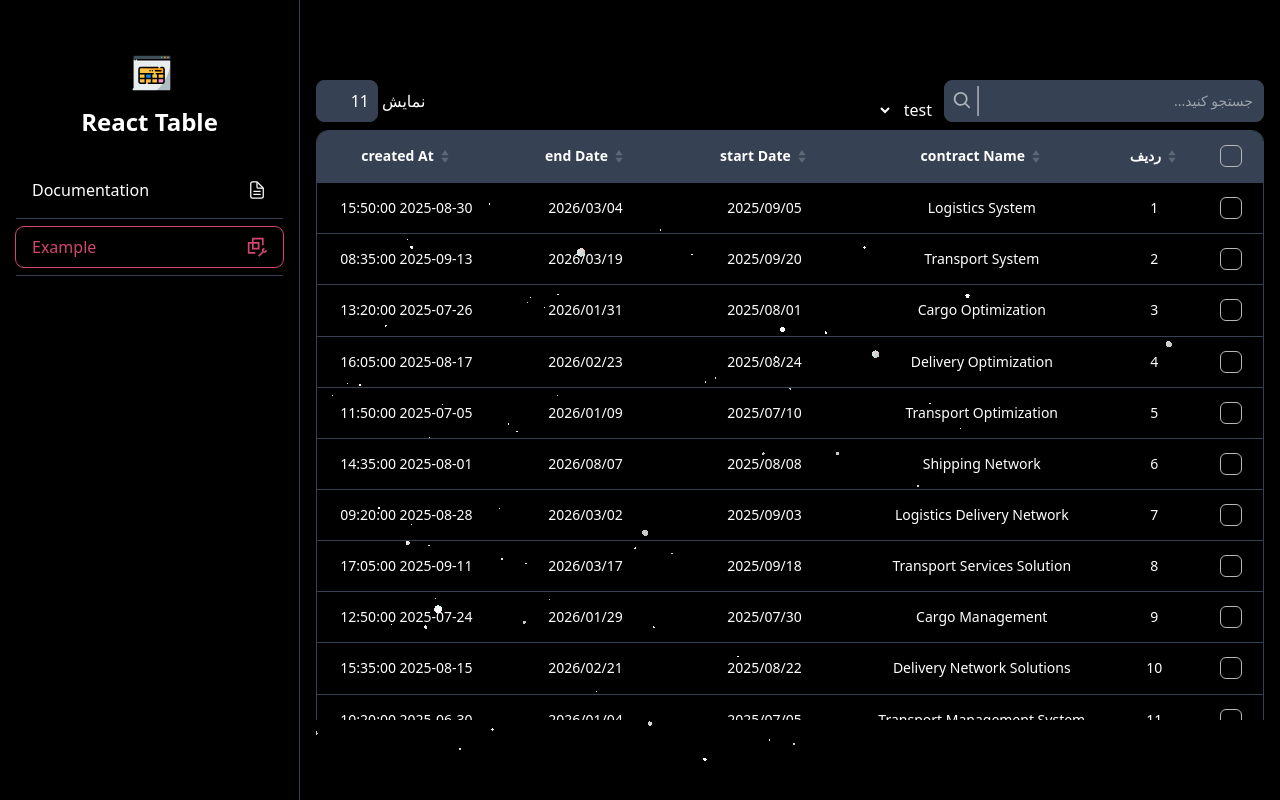
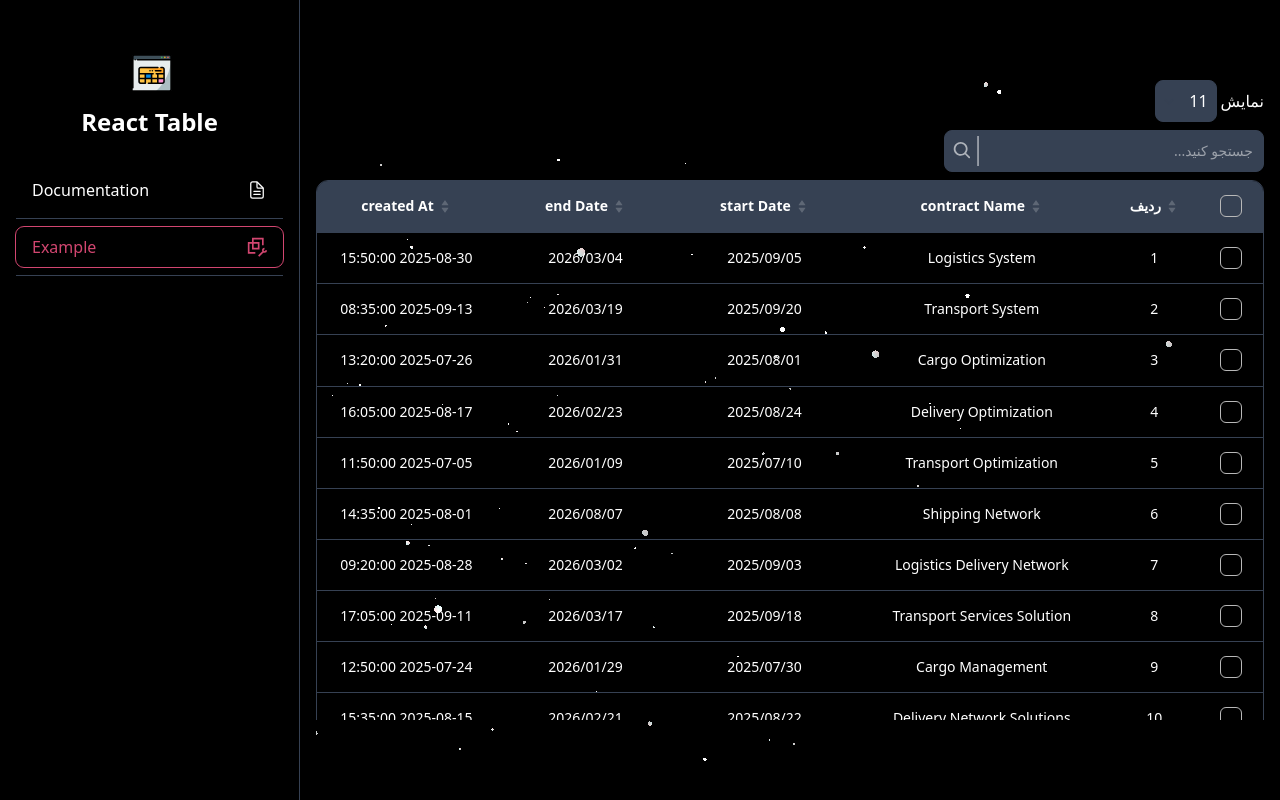
Before and after one commit to fatemeh-bd/responsive-react-datatable, a React (Vite) app: page /#/example in a window 1280 px wide. Shown: the top 800 px of the page. Built offline with nearby package versions, Linux system fonts and the light colour scheme.

Commit message:
style: modal style

```diff
--- a/src/components/table/Table.tsx
+++ b/src/components/table/Table.tsx
@@ -401,9 +401,9 @@ const Table: React.FC<TableProps> = (props) => {
       )}
       <div
         id="table-header-actions"
-        className={`table-header-actions mb-2 flex items-end justify-between w-full md:gap-2 gap-3 md:flex-wrap-reverse max-md:w-full`}
+        className={`table-header-actions mb-2 flex items-end justify-between w-full md:gap-2 gap-3 max-sm:gap-2.5 md:flex-wrap-reverse max-md:w-full`}
       >
-        <div className="flex items-end gap-2">
+        <div className="flex items-end gap-2 w-full">
           {!noSearch && (
             <SearchBox
               {...props}
@@ -542,10 +542,11 @@ const Table: React.FC<TableProps> = (props) => {
 
       <Modal
         size="lg"
-        title="فیلتر ها"
+        title={mergedTexts?.filterText}
         isOpen={openFilter}
         onClose={() => setOpenFilter(false)}
         className="filter-modal"
+        theme={theme}
       >
         <div className="filter-modal-content">
           {filters}
--- a/src/components/table/tableConfigs.tsx
+++ b/src/components/table/tableConfigs.tsx
@@ -47,6 +47,7 @@ export const defaultColorTheme: ColorTheme = {
   errorColor: "#ef4444",
   filterBackgroundColor: "#427bd225",
   filterTextColor: "#427bd2",
+  modalBackgroundColor: "#fff",
 };
 
 export const defaultAutoConfig: AutoPageSizeConfig = {
--- a/src/components/table/tools/Modal.tsx
+++ b/src/components/table/tools/Modal.tsx
@@ -2,7 +2,9 @@ import React, { ReactNode } from "react";
 import ReactDOM from "react-dom";
 import { useIsMobile } from "../hooks/useIsMobile";
 import { CloseIcon } from "../icons";
+import { ColorTheme } from "../types";
 interface ModalProps {
+  theme: ColorTheme;
   title: string | ReactNode;
   isOpen: boolean;
   onClose: () => void;
@@ -27,6 +29,7 @@ const Modal: React.FC<ModalProps> = ({
   size = "fit",
   overflowY = "overflow-y-auto",
   childrenClass,
+  theme,
 }) => {
   const handleClose = () => {
     onClose();
@@ -45,7 +48,8 @@ const Modal: React.FC<ModalProps> = ({
       >
         <div
           onClick={(e) => e.stopPropagation()}
-          className={`relative bg-inherit z-50 rounded-t-2xl md:rounded-lg border-secondary-200 mx-0  transition-all duration-300 delay-200 ${
+          style={{ backgroundColor: theme?.modalBackgroundColor }}
+          className={`relative z-50 rounded-t-2xl md:rounded-lg border-secondary-200 mx-0  transition-all duration-300 delay-200 ${
             isOpen ? "opacity-100" : "opacity-0"
           } md:max-w-[90%] ${
             size === "sm"
@@ -64,7 +68,10 @@ const Modal: React.FC<ModalProps> = ({
           }  max-md:!w-full ${className || ""}`}
         >
           <div className="px-5">
-            <div className="flex pt-5 pb-2 justify-between bg-white items-center">
+            <div
+              style={{ background: theme?.modalBackgroundColor }}
+              className="flex pt-5 pb-2 justify-between items-center"
+            >
               {typeof title === "string" ? (
                 <p className="!mb-0">{title}</p>
               ) : (
--- a/src/components/table/types.ts
+++ b/src/components/table/types.ts
@@ -23,6 +23,7 @@ export interface ColorTheme {
   errorColor?: string;
   filterTextColor?: string;
   filterBackgroundColor?: string;
+  modalBackgroundColor?: string;
 }
 
 export interface DesktopTableProps {
--- a/src/pages/examplePage/ExamplePage.tsx
+++ b/src/pages/examplePage/ExamplePage.tsx
@@ -133,6 +133,7 @@ const ExamplePage = () => {
           paginationBorderColor: "#364153",
           primaryColor: "#d24670",
           paginationBackgroundColor: "#364153",
+          modalBackgroundColor: "#222",
         }}
         // internalApiConfig={{
         //   baseUrl: "http://10.10.10.22:8090",
@@ -151,15 +152,6 @@ const ExamplePage = () => {
         onSelectChange={(value) => setSelectedIds(value)}
         notify={(text) => alert(text)}
         listMode
-        filters={
-          <select>
-            <option value={"test"}>test</option>
-            <option value={"test2"}>test2</option>
-            <option value={"test3"}>test3</option>
-            <option value={"test4"}>test4</option>
-            <option value={"test5"}>test5</option>
-          </select>
-        }
       />
     </div>
   );
```
